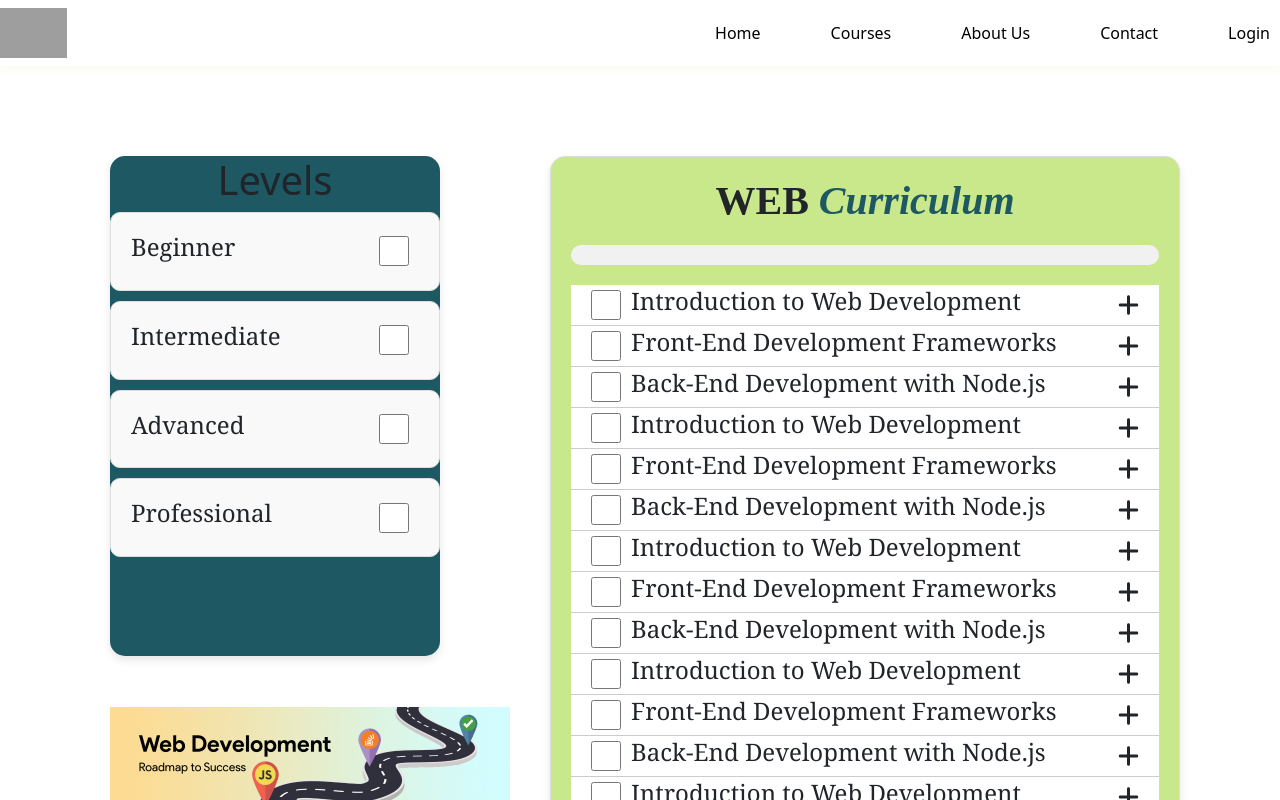
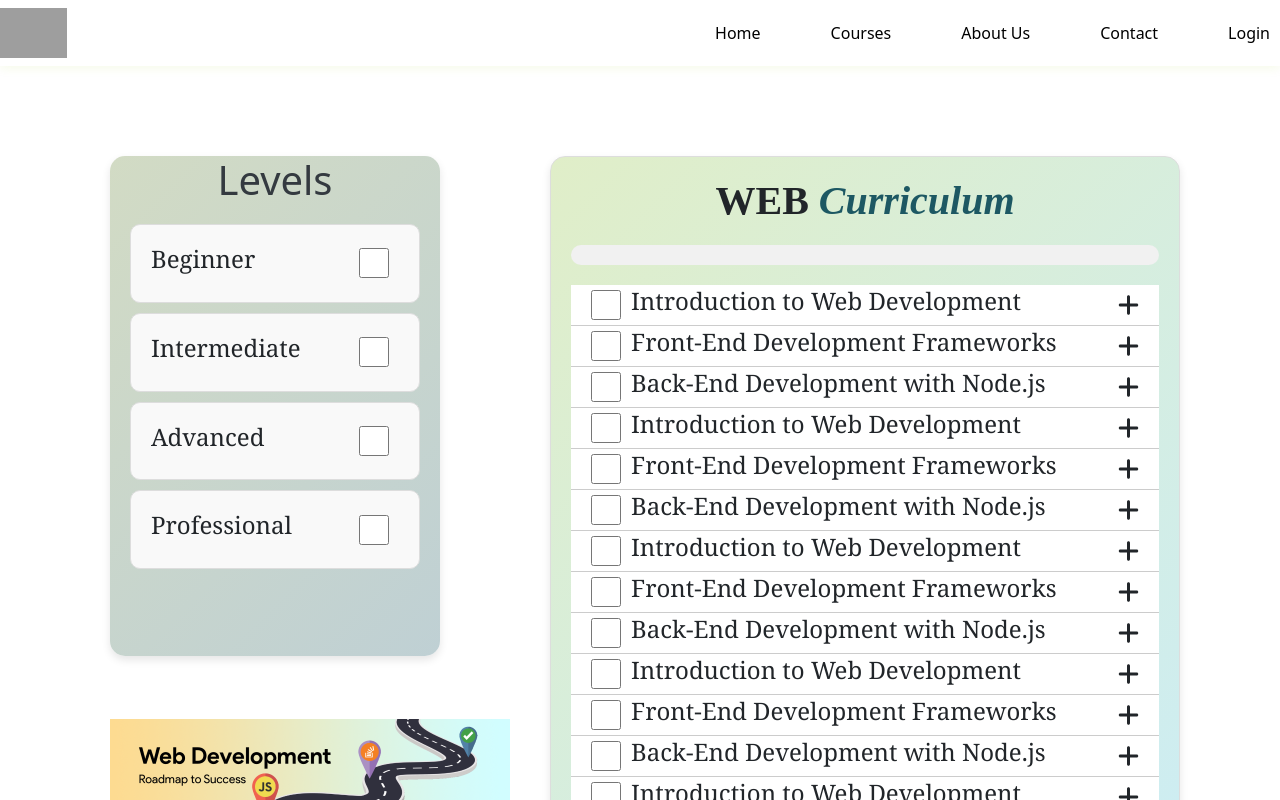
Before and after one commit to Sushmitha-unique/GT-website, a React (Create React App) app: page /roadmap in a window 1280 px wide. Shown: the top 800 px of the page. Built offline with nearby package versions, Linux system fonts and the light colour scheme; grey boxes are pictures that could not be loaded.

Commit message:
"Removed all CSS styles from Course.css and Roadmap.css files."

```diff
--- a/src/components/Roadmap/Roadmap.css
+++ b/src/components/Roadmap/Roadmap.css
@@ -15,9 +15,21 @@
     margin-left: 20px;
     border-radius: 15px;
     box-shadow: 0 4px 8px rgba(0, 0, 0, 0.1);
-    background-color: #1d5863;
+    /* background-color: whitesmoke; */
+    background: linear-gradient(135deg,   #d2dbc4,  rgb(191, 208, 212));
+  }
 
-  }
+
+.left h1 {
+    text-align: center;
+
+    margin-bottom: 20px;
+    color: #343a40;
+    font-size: xx-larger;
+}
+
+
+
 
   .right{
     width: 100%;
@@ -27,8 +39,8 @@
     box-shadow: 0 4px 8px rgba(0, 0, 0, 0.1);
    margin-left: 60px;
     margin-right: 10px;
-    background-color: #c9e88b;
-
+    background: linear-gradient(135deg,   #e0eec8,  rgb(204, 237, 245));
+    overflow-y: auto;
   }
 
   .curriculumh1 {
@@ -68,6 +80,8 @@
     border-radius: 10px;
     margin-bottom: 10px;
     transition: background-color 0.3s ease;
+    margin-left: 20px;
+    margin-right: 20px;
 
   }
 
```
Also changed, not shown: src/components/Course/Course.css (line endings or trailing spaces).
